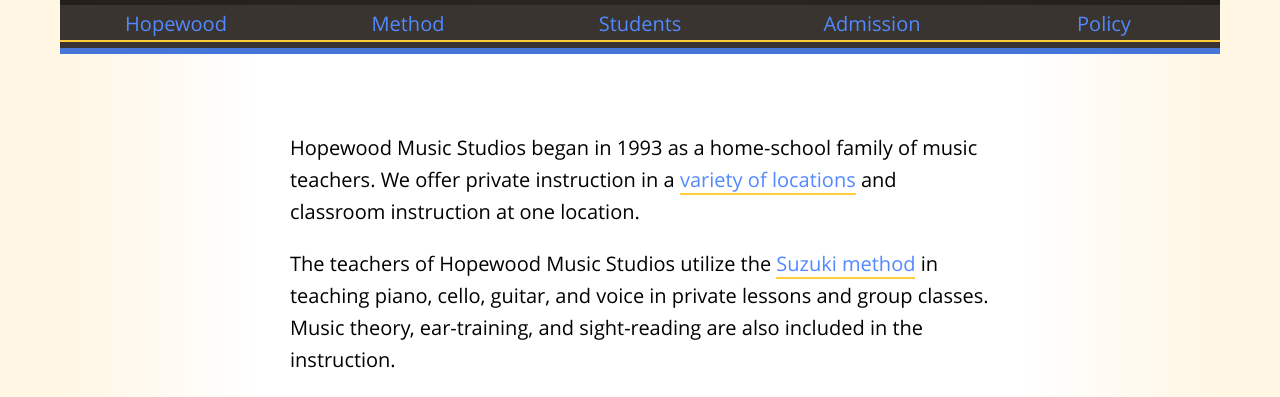
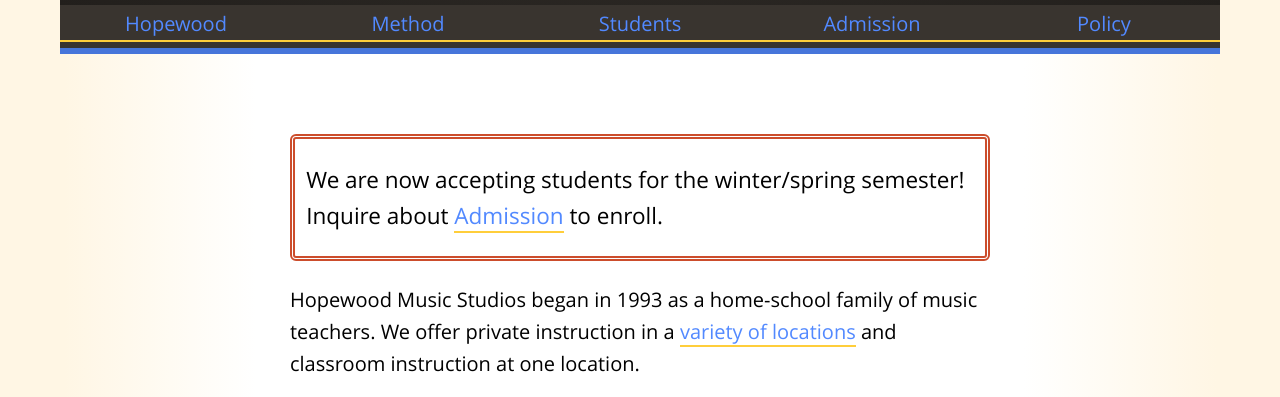
Before and after one commit to benforshey/hopewood-studios.com, a website: page index.html in a window 1280 px wide. Shown: the part 348-745 px from the top of the page. Drawn offline with nearby package versions, Linux system fonts and the light colour scheme; some packages are replaced by stand-ins of ours; a web font is replaced by a local one.

Commit message:
add winter/spring semester message

```diff
--- a/index.html
+++ b/index.html
@@ -86,6 +86,9 @@
     <main class="main-content">
         <section class="block" id="hopewood">
            <h2 class="visuallyHidden">Hopewood Music Studios</h2>
+            <p class="visualCallout">
+                We are now accepting students for the winter/spring semester! Inquire about <a class="js-scroll nav-in-text" href="#admission">Admission</a> to enroll.
+            </p>
             <p>
                 Hopewood Music Studios began in 1993 as a home-school family of music teachers&period; We offer private instruction in a <a class="js-scroll nav-in-text" href="#map">variety of locations</a> and classroom instruction at one location&period;
             </p>
```
